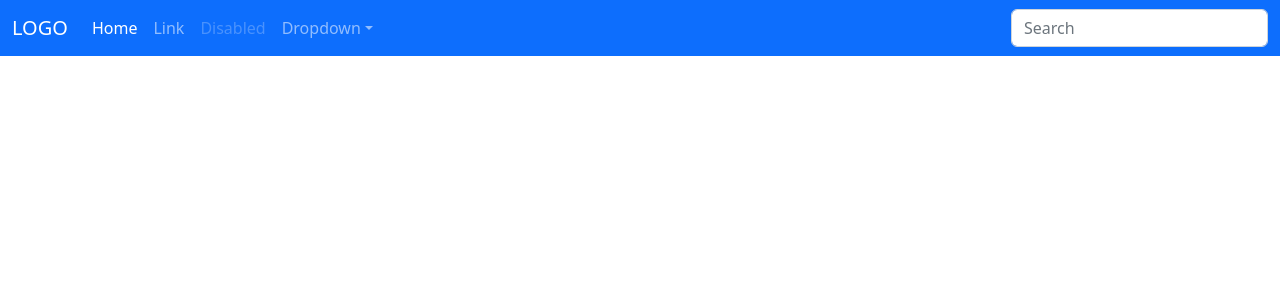
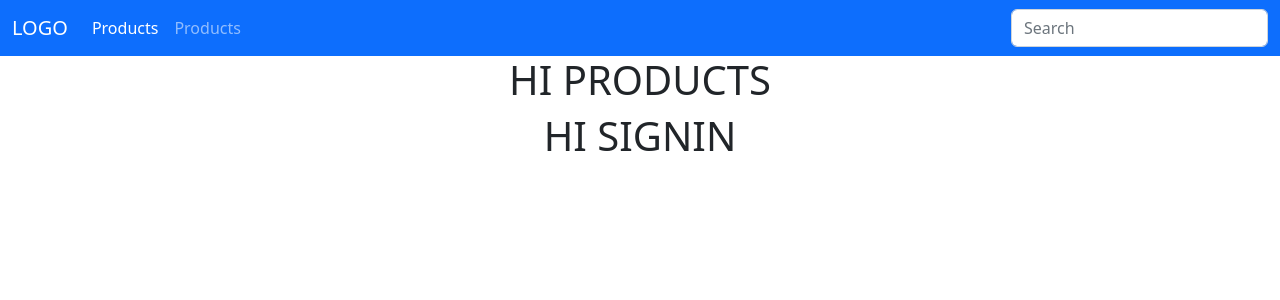
Before and after one commit to LazicAleksandar99/React-Flask-Microservice-Postgres-web-application, a React (Create React App) app in the folder frontend/: page /products in a window 1280 px wide. Shown: the top 300 px of the page. Built offline with nearby package versions, Linux system fonts and the light colour scheme.

Commit message:
Routing and pages
Making basic routing with react-rout-dom lib. Added protected routes but authentication needs to be finished. Main pages created with out any content.

```diff
--- a/frontend/src/App.js
+++ b/frontend/src/App.js
@@ -1,13 +1,29 @@
 import './App.css';
 import '../node_modules/bootstrap/dist/js/bootstrap.bundle'
-import { BrowserRouter, Routes, Route } from "react-router-dom";
-import Navbar from './components/Navbar';
+import { BrowserRouter as Router, Routes, Route } from "react-router-dom";
+import Home from './pages/Home';
+import Products from './pages/Products';
+import SignIn from './pages/Signin';
+import SignUp from './pages/Signup';
+import PrivateRoutes from './routes/PrivateRoutes';
 
 function App() {
   return (
     <div className="App">
-      <Navbar></Navbar>
-
+      <Router>
+        <Routes>
+          <Route element={<PrivateRoutes />}>
+            <Route path="/" element={<Home />} exact/>
+            <Route path="/home" element={<Home /> }/>
+            <Route path="/products" element={<Products /> }/>
+          </Route>
+        </Routes>
+        <Routes>
+          <Route path="/signin" element={<SignIn />} />
+          <Route path="/signup" element={<SignUp />} />
+          <Route path="*" element={<SignIn />} />
+        </Routes>
+      </Router>
     </div>
   );
 }
--- a/frontend/src/components/Navbar.js
+++ b/frontend/src/components/Navbar.js
@@ -8,7 +8,7 @@ const Navbar= () =>{
       <div>
         <nav className="navbar navbar-expand-lg navbar-dark bg-primary" aria-label="Fifth navbar example">
             <div className="container-fluid">
-            <a  className="navbar-brand" href="#">LOGO</a>
+            <Link  className="navbar-brand" to="/home">LOGO</Link>
             <button className="navbar-toggler" type="button" data-bs-toggle="collapse" data-bs-target="#navbarsExample05" aria-controls="navbarsExample05" aria-expanded="false" aria-label="Toggle navigation">
                 <span className="navbar-toggler-icon"></span>
             </button>
@@ -16,21 +16,10 @@ const Navbar= () =>{
             <div className="collapse navbar-collapse" id="navbarsExample05">
                 <ul className="navbar-nav me-auto mb-2 mb-lg-0">
                 <li className="nav-item">
-                    <a  className="nav-link active" aria-current="page" href="#">Home</a>
+                    <Link  className="nav-link active" aria-current="page" to="/products">Products</Link>
                 </li>
                 <li className="nav-item">
-                    <a  className="nav-link" href="#">Link</a >
-                </li>
-                <li className="nav-item">
-                    <a  className="nav-link disabled">Disabled</a >
-                </li>
-                <li className="nav-item dropdown">
-                    <a  className="nav-link dropdown-toggle" href="#" data-bs-toggle="dropdown" aria-expanded="false">Dropdown</a>
-                    <ul className="dropdown-menu">
-                    <li><a  className="dropdown-item" href="#">Action</a></li>
-                    <li><a  className="dropdown-item" href="#">Another action</a></li>
-                    <li><a  className="dropdown-item" href="#">Something else here</a></li>
-                    </ul>
+                    <Link  className="nav-link" to="/products">Products</Link >
                 </li>
                 </ul>
                 <form role="search">
--- /dev/null
+++ b/frontend/src/pages/Home.js
@@ -0,0 +1,11 @@
+import React from 'react';
+
+const Home= () =>{
+
+  return (
+      <div>
+       <h1>HI HOME</h1>
+    </div>
+  );
+}
+export default Home;
--- /dev/null
+++ b/frontend/src/pages/Products.js
@@ -0,0 +1,11 @@
+import React from 'react';
+
+const Products= () =>{
+
+  return (
+      <div>
+       <h1>HI PRODUCTS</h1>
+    </div>
+  );
+}
+export default Products;
--- /dev/null
+++ b/frontend/src/pages/Signin.js
@@ -0,0 +1,11 @@
+import React from 'react';
+
+const SignIn= () =>{
+
+  return (
+      <div>
+        <h1>HI SIGNIN</h1>
+    </div>
+  );
+}
+export default SignIn;
--- /dev/null
+++ b/frontend/src/pages/Signup.js
@@ -0,0 +1,11 @@
+import React from 'react';
+
+const SignUp= () =>{
+
+  return (
+      <div>
+       <h1>HI SIGNUP</h1>
+    </div>
+  );
+}
+export default SignUp;
--- /dev/null
+++ b/frontend/src/routes/PrivateRoutes.js
@@ -0,0 +1,11 @@
+import React from 'react';
+import { Outlet, Navigate } from 'react-router-dom';
+import Navbar from '../components/Navbar';
+
+const PrivateRoutes = () =>{
+    let auth = {'token': true}
+  return (
+      auth.token ? <div><Navbar/> <Outlet/> </div>: <Navigate to="/signin"/>
+  );
+}
+export default PrivateRoutes;
```
Also changed, not shown: frontend/src/routes/PublicRoute.js (added).
